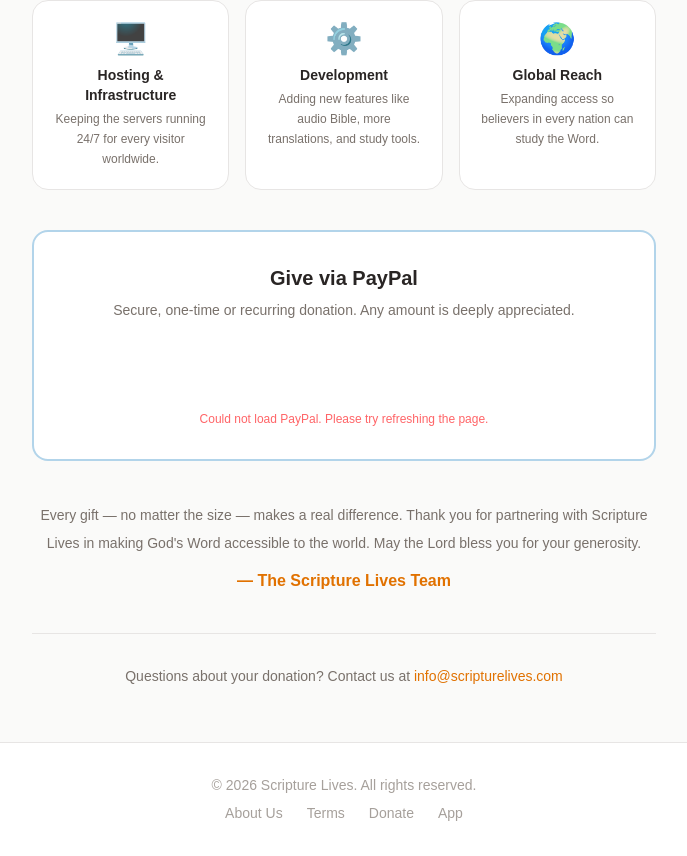
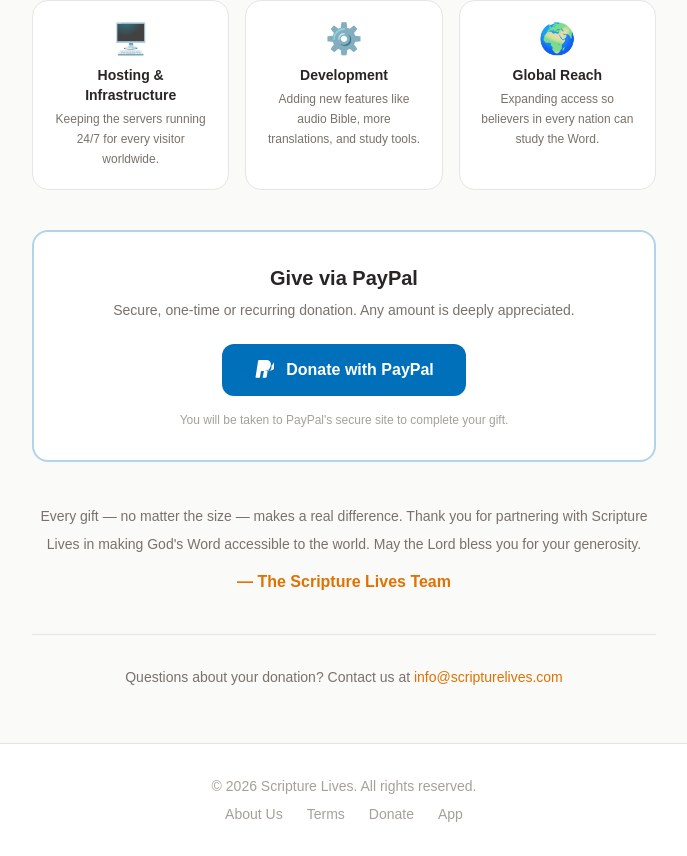
Before and after one commit to ruedabus/Scripturelives, a Next.js app: page /donate in a window 1280 px wide. Shown: the part 678-1534 px from the top of the page, without its empty margins (296-983 px from the left). Built offline with nearby package versions, Linux system fonts and the light colour scheme.

Commit message:
Fix PayPal donate button - use direct hosted button URL instead of SDK

```diff
--- a/src/components/PayPalButton.tsx
+++ b/src/components/PayPalButton.tsx
@@ -1,64 +1,25 @@
 "use client";
 
-import { useEffect, useRef, useState } from "react";
-
 const HOSTED_BUTTON_ID = "BY773FGZ696TY";
-const PAYPAL_SDK_URL =
-  "https://www.paypal.com/sdk/js?client-id=BAAAEDHKL2HvNP29uT736TPt35iAHqs8-74rzz9u6QVxRBp6F7St8ye2RzQUcQqjD0E8S6_oE1FBZ__pJc&components=hosted-buttons&enable-funding=venmo&currency=USD";
 
 export default function PayPalButton() {
-  const containerRef = useRef<HTMLDivElement>(null);
-  const [status, setStatus] = useState<"loading" | "ready" | "error">("loading");
-
-  useEffect(() => {
-    // If SDK already loaded (e.g. hot reload), render immediately
-    // eslint-disable-next-line @typescript-eslint/no-explicit-any
-    if ((window as any).paypal) {
-      renderButton();
-      return;
-    }
-
-    const script = document.createElement("script");
-    script.src = PAYPAL_SDK_URL;
-    script.async = true;
-    script.onload = renderButton;
-    script.onerror = () => setStatus("error");
-    document.body.appendChild(script);
-
-    return () => {
-      // clean up only if component unmounts before load
-      if (!script.dataset.loaded) document.body.removeChild(script);
-    };
-  // eslint-disable-next-line react-hooks/exhaustive-deps
-  }, []);
-
-  function renderButton() {
-    // eslint-disable-next-line @typescript-eslint/no-explicit-any
-    const paypal = (window as any).paypal;
-    if (!paypal || !containerRef.current) return;
-    // Avoid double-render
-    if (containerRef.current.childElementCount > 0) return;
-    try {
-      paypal
-        .HostedButtons({ hostedButtonId: HOSTED_BUTTON_ID })
-        .render(containerRef.current);
-      setStatus("ready");
-    } catch {
-      setStatus("error");
-    }
-  }
-
   return (
-    <div className="flex flex-col items-center gap-3">
-      <div ref={containerRef} className="w-full flex justify-center min-h-[55px]" />
-      {status === "loading" && (
-        <p className="text-xs text-stone-400 animate-pulse">Loading PayPal…</p>
-      )}
-      {status === "error" && (
-        <p className="text-xs text-red-400">
-          Could not load PayPal. Please try refreshing the page.
-        </p>
-      )}
+    <div className="flex flex-col items-center gap-4">
+      <a
+        href={`https://www.paypal.com/donate/?hosted_button_id=${HOSTED_BUTTON_ID}`}
+        target="_blank"
+        rel="noopener noreferrer"
+        className="inline-flex items-center gap-3 rounded-xl bg-[#0070BA] px-8 py-3.5 text-base font-bold text-white hover:bg-[#005ea6] transition"
+      >
+        {/* PayPal logo mark */}
+        <svg className="w-5 h-5 fill-current" viewBox="0 0 24 24">
+          <path d="M7.076 21.337H2.47a.641.641 0 0 1-.633-.74L4.944.901C5.026.382 5.474 0 5.998 0h7.46c2.57 0 4.578.543 5.69 1.81 1.01 1.15 1.304 2.42 1.012 4.287-.023.143-.047.288-.077.437-.983 5.05-4.349 6.797-8.647 6.797h-2.19c-.524 0-.968.382-1.05.9l-1.12 7.106zm14.146-14.42a3.35 3.35 0 0 0-.607-.541c1.379 3.443-.517 6.964-5.14 6.964h-3.532L10.3 21.337h3.836c.524 0 .97-.382 1.051-.9l.043-.258 1.005-6.37.065-.351c.081-.518.527-.9 1.051-.9h.66c4.3 0 7.663-1.747 8.647-6.797.407-2.087.024-3.83-1.436-4.844z"/>
+        </svg>
+        Donate with PayPal
+      </a>
+      <p className="text-xs text-stone-400">
+        You will be taken to PayPal&apos;s secure site to complete your gift.
+      </p>
     </div>
   );
 }
```
